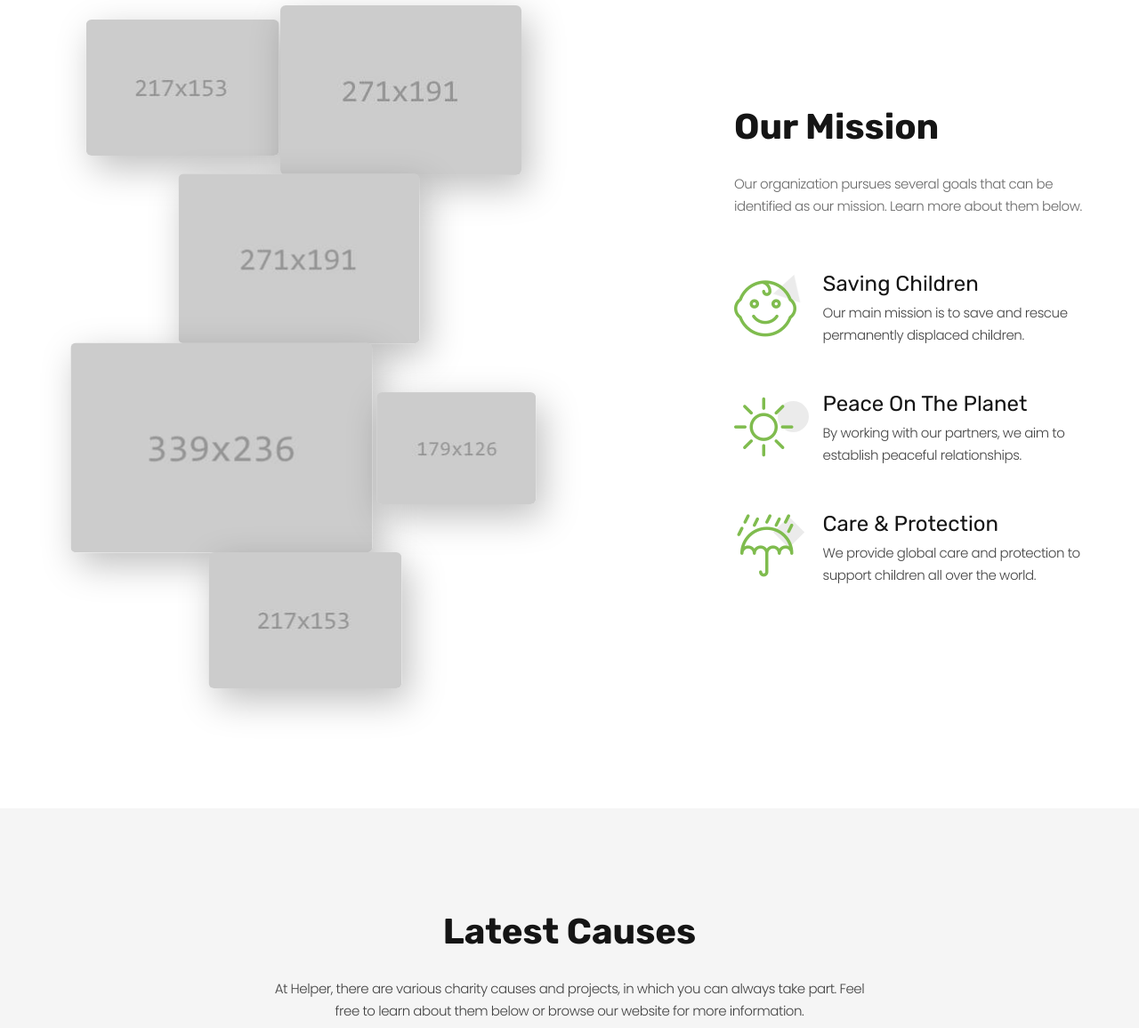
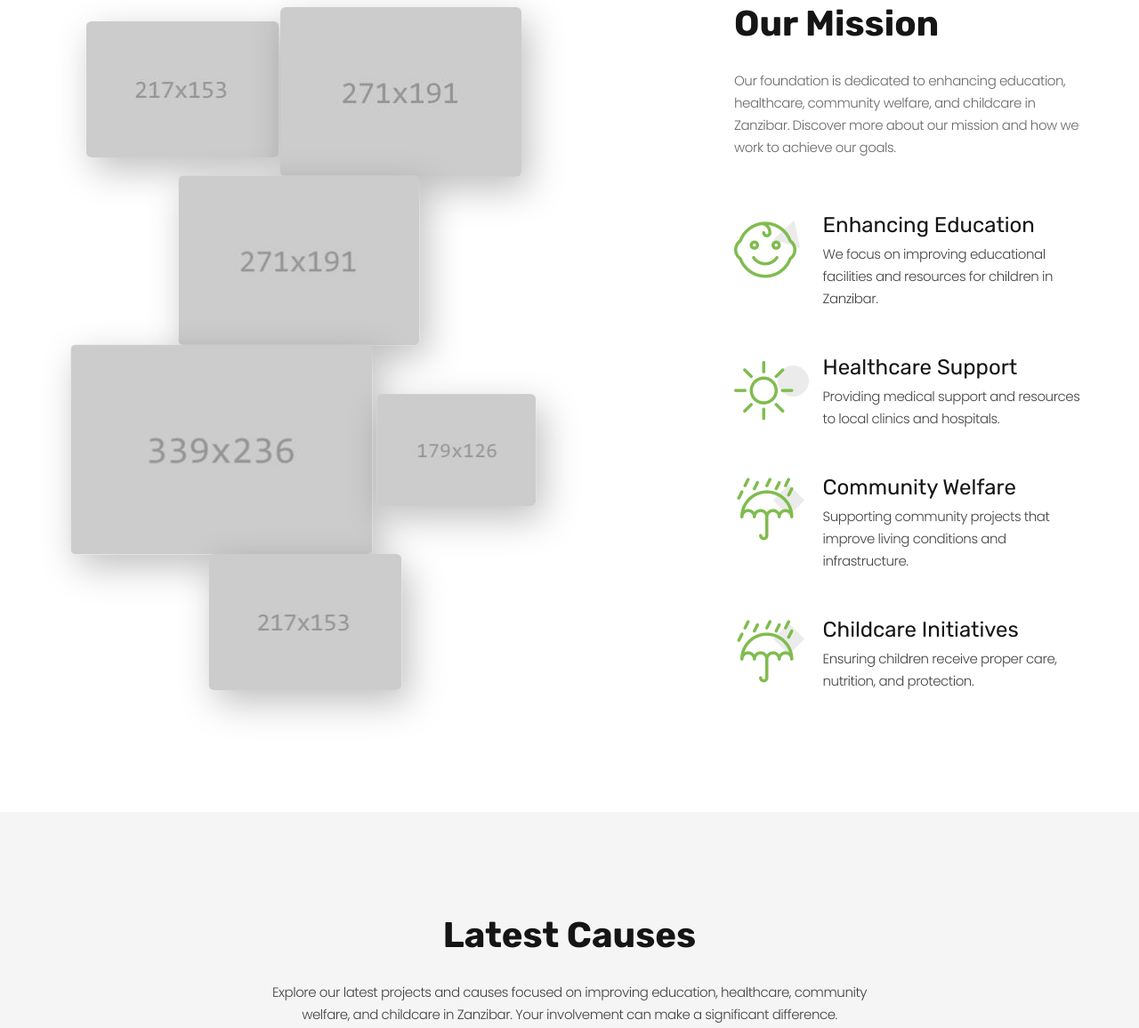
Before and after one commit to Murwet/BLMB, a plain HTML site: page index.html in a window 1280 px wide. Shown: the part 932-2088 px from the top of the page at 89% size. Drawn offline with Linux system fonts and the light colour scheme.

Commit message:
change  first section

```diff
--- a/index.html
+++ b/index.html
@@ -13,7 +13,11 @@
   <style>.ie-panel{display: none;background: #212121;padding: 10px 0;box-shadow: 3px 3px 5px 0 rgba(0,0,0,.3);clear: both;text-align:center;position: relative;z-index: 1;} html.ie-10 .ie-panel, html.lt-ie-10 .ie-panel {display: block;}</style>
 </head>
 <body>
-    <div class="ie-panel"><a href="http://windows.microsoft.com/en-US/internet-explorer/"><img src="images/ie8-panel/warning_bar_0000_us.jpg" height="42" width="820" alt="You are using an outdated browser. For a faster, safer browsing experience, upgrade for free today."></a></div>
+  <div class="ie-panel">
+    <a href="http://windows.microsoft.com/en-US/internet-explorer/">
+      <img src="images/ie8-panel/warning_bar_0000_us.jpg" height="42" width="820" alt="You are using an outdated browser. For a faster, safer browsing experience, upgrade for free today.">
+    </a>
+  </div>
   <div class="preloader">
     <div class="preloader-body">
       <div class="cssload-container">
@@ -23,23 +27,27 @@
     </div>
   </div>
   <div class="page">
-      <!-- Page Header-->
+    <!-- Page Header -->
     <header class="section page-header">
-        <!-- RD Navbar-->
+      <!-- RD Navbar -->
       <div class="rd-navbar-wrap">
         <nav class="rd-navbar rd-navbar-classic" data-layout="rd-navbar-fixed" data-sm-layout="rd-navbar-fixed" data-md-layout="rd-navbar-fixed" data-md-device-layout="rd-navbar-fixed" data-lg-layout="rd-navbar-static" data-lg-device-layout="rd-navbar-static" data-xl-layout="rd-navbar-static" data-xl-device-layout="rd-navbar-static" data-xxl-layout="rd-navbar-static" data-xxl-device-layout="rd-navbar-static" data-lg-stick-up-offset="46px" data-xl-stick-up-offset="46px" data-xxl-stick-up-offset="46px" data-lg-stick-up="true" data-xl-stick-up="true" data-xxl-stick-up="true">
           <div class="rd-navbar-main-outer">
             <div class="rd-navbar-main">
-                <!-- RD Navbar Panel-->
+              <!-- RD Navbar Panel -->
               <div class="rd-navbar-panel">
-                  <!-- RD Navbar Toggle-->
+                <!-- RD Navbar Toggle -->
                 <button class="rd-navbar-toggle" data-rd-navbar-toggle=".rd-navbar-nav-wrap"><span></span></button>
-                  <!-- RD Navbar Brand-->
-                  <div class="rd-navbar-brand"><a href="index.html"><img class="brand-logo-light" src="images/logo-inverse-415x103.png" alt="" width="207" height="51"/></a></div>
+                <!-- RD Navbar Brand -->
+                <div class="rd-navbar-brand">
+                  <a href="index.html">
+                    <img class="brand-logo-light" src="images/logo-inverse-415x103.png" alt="" width="207" height="51"/>
+                  </a>
+                </div>
               </div>
               <div class="rd-navbar-main-element">
                 <div class="rd-navbar-nav-wrap">
-                    <!-- RD Navbar Nav-->
+                  <!-- RD Navbar Nav -->
                   <ul class="rd-navbar-nav">
                     <li class="rd-nav-item active"><a class="rd-nav-link" href="index.html">Home</a></li>
                     <li class="rd-nav-item"><a class="rd-nav-link" href="about-us.html">About Us</a></li>
@@ -56,7 +64,7 @@
       </div>
     </header>
 
-      <!-- Swiper-->
+    <!-- Swiper -->
     <section class="section section-lg section-main-bunner section-main-bunner-filter">
       <div class="main-bunner-img" style="background-image: url(&quot;images/bg-bunner-2.jpg&quot;); background-size: cover;"></div>
       <div class="main-bunner-inner">
@@ -64,38 +72,40 @@
           <div class="row row-50 justify-content-lg-center align-items-lg-center">
             <div class="col-lg-12">
               <div class="bunner-content-modern text-center">
-                  <h1 class="main-bunner-title">Help The Children</h1>
-                  <p>We do whatever it takes to make sure children don’t just survive but thrive. Helper believes that every child should be able to make their mark on their world and help build a better future.</p>
+                <h1 class="main-bunner-title">Empower Zanzibar</h1>
+                <p>We are committed to improving lives in Zanzibar through education, healthcare, community welfare, and childcare. Join us in making a meaningful impact in the lives of those who need it most.</p>
               </div>
             </div>
           </div>
         </div>
       </div>
     </section>
+
+    <!-- Mission Section -->
     <section class="section section-xl">
       <div class="container">
         <div class="row row-50 justify-content-lg-between align-items-lg-center">
           <div class="col-lg-6">
             <div class="box-img-animate">
-                <div class="box-img-animate-item" data-parallax-scroll="{&quot;y&quot;: 0, &quot;x&quot;: 140,  &quot;smoothness&quot;: 50 }"><img src="images/animate-img-1.jpg" alt=""></div>
-                <div class="box-img-animate-item" data-parallax-scroll="{&quot;y&quot;: 150, &quot;x&quot;: 0,  &quot;smoothness&quot;: 50 }"><img src="images/animate-img-2.jpg" alt=""></div>
-                <div class="box-img-animate-item" data-parallax-scroll="{&quot;y&quot;:70, &quot;x&quot;: -250,  &quot;smoothness&quot;: 50 }"><img src="images/animate-img-3.jpg" alt=""></div>
-                <div class="box-img-animate-item" data-parallax-scroll="{&quot;y&quot;:20, &quot;x&quot;: 20,  &quot;smoothness&quot;: 50 }"><img src="images/animate-img-4.jpg" alt=""></div>
-                <div class="box-img-animate-item" data-parallax-scroll="{&quot;y&quot;:60, &quot;x&quot;: 70,  &quot;smoothness&quot;: 50 }"><img src="images/animate-img-5.jpg" alt=""></div>
-                <div class="box-img-animate-item" data-parallax-scroll="{&quot;y&quot;:0, &quot;x&quot;: 140,  &quot;smoothness&quot;: 50 }"><img src="images/animate-img-6.jpg" alt=""></div>
+              <div class="box-img-animate-item" data-parallax-scroll="{&quot;y&quot;: 0, &quot;x&quot;: 140,  &quot;smoothness&quot;: 50 }"><img src="images/animate-img-1.jpg" alt="Education"></div>
+              <div class="box-img-animate-item" data-parallax-scroll="{&quot;y&quot;: 150, &quot;x&quot;: 0,  &quot;smoothness&quot;: 50 }"><img src="images/animate-img-2.jpg" alt="Healthcare"></div>
+              <div class="box-img-animate-item" data-parallax-scroll="{&quot;y&quot;:70, &quot;x&quot;: -250,  &quot;smoothness&quot;: 50 }"><img src="images/animate-img-3.jpg" alt="Community"></div>
+              <div class="box-img-animate-item" data-parallax-scroll="{&quot;y&quot;:20, &quot;x&quot;: 20,  &quot;smoothness&quot;: 50 }"><img src="images/animate-img-4.jpg" alt="Childcare"></div>
+              <div class="box-img-animate-item" data-parallax-scroll="{&quot;y&quot;:60, &quot;x&quot;: 70,  &quot;smoothness&quot;: 50 }"><img src="images/animate-img-5.jpg" alt="Support"></div>
+              <div class="box-img-animate-item" data-parallax-scroll="{&quot;y&quot;:0, &quot;x&quot;: 140,  &quot;smoothness&quot;: 50 }"><img src="images/animate-img-6.jpg" alt="Involvement"></div>
             </div>
           </div>
           <div class="col-lg-6 col-xl-5">
             <div class="innset-xl-left-70">
               <h3>Our Mission</h3>
-                <p class="text-opacity-80">Our organization pursues several goals that can be identified as our mission. Learn more about them below.</p>
+              <p class="text-opacity-80">Our foundation is dedicated to enhancing education, healthcare, community welfare, and childcare in Zanzibar. Discover more about our mission and how we work to achieve our goals.</p>
               <div class="row row-50">
                 <div class="col-md-6 col-lg-12">
                   <div class="box-icon-modern">
                     <div class="box-icon-inner decorate-triangle"><span class="icon-xl linearicons-baby2 icon-primary"></span></div>
                     <div class="box-icon-caption">
-                        <h4><a href="#">Saving Children</a></h4>
-                        <p>Our main mission is to save and rescue permanently displaced children.</p>
+                      <h4><a href="#">Enhancing Education</a></h4>
+                      <p>We focus on improving educational facilities and resources for children in Zanzibar.</p>
                     </div>
                   </div>
                 </div>
@@ -103,8 +113,8 @@
                   <div class="box-icon-modern">
                     <div class="box-icon-inner decorate-circle"><span class="icon-xl linearicons-sun icon-primary"></span></div>
                     <div class="box-icon-caption">
-                        <h4><a href="#">Peace On The Planet</a></h4>
-                        <p>By working with our partners, we aim to establish peaceful relationships.</p>
+                      <h4><a href="#">Healthcare Support</a></h4>
+                      <p>Providing medical support and resources to local clinics and hospitals.</p>
                     </div>
                   </div>
                 </div>
@@ -112,8 +122,17 @@
                   <div class="box-icon-modern">
                     <div class="box-icon-inner decorate-rectangle"><span class="icon-xl linearicons-umbrella2 icon-primary"></span></div>
                     <div class="box-icon-caption">
-                        <h4><a href="#">Care &amp; Protection</a></h4>
-                        <p>We provide global care and protection to support children all over the world.</p>
+                      <h4><a href="#">Community Welfare</a></h4>
+                      <p>Supporting community projects that improve living conditions and infrastructure.</p>
+                    </div>
+                  </div>
+                </div>
+                <div class="col-md-6 col-lg-12">
+                  <div class="box-icon-modern">
+                    <div class="box-icon-inner decorate-rectangle"><span class="icon-xl linearicons-umbrella2 icon-primary"></span></div>
+                    <div class="box-icon-caption">
+                      <h4><a href="#">Childcare Initiatives</a></h4>
+                      <p>Ensuring children receive proper care, nutrition, and protection.</p>
                     </div>
                   </div>
                 </div>
@@ -123,16 +142,19 @@
         </div>
       </div>
     </section>
+
+    <!-- Latest Causes Section -->
     <section class="section section-lg bg-gray-1">
       <div class="container">
         <div class="row justify-content-center text-center">
           <div class="col-md-9 col-lg-7 wow-outer">
             <div class="wow slideInDown">
               <h3>Latest Causes</h3>
-                <p>At Helper, there are various charity causes and projects, in which you can always take part. Feel free to learn about them below or browse our website for more information.</p>
+              <p>Explore our latest projects and causes focused on improving education, healthcare, community welfare, and childcare in Zanzibar. Your involvement can make a significant difference.</p>
             </div>
           </div>
         </div>
+
           <div class="row row-50">
             <div class="col-md-6 col-lg-4 wow-outer">
               <div class="wow fadeInUp">
```
Lines whose indentation alone changed are shown as unchanged.
